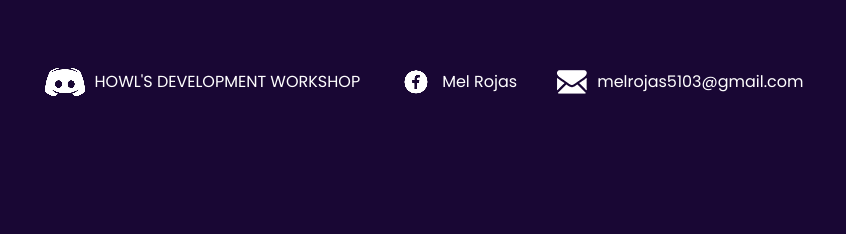
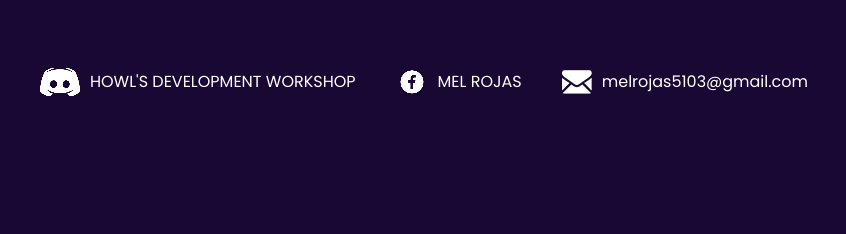
Before and after one commit to Howl-dotcom/Rojas_JohnMhel, a plain HTML site: page contact.html in a window 1280 px wide. Shown: the part 414-648 px from the top of the page, 216-1062 px from the left. Drawn offline with nearby package versions, Linux system fonts and the light colour scheme.

Commit message:
contact.html

```diff
--- a/contact.html
+++ b/contact.html
@@ -99,7 +99,7 @@
         </a>
         <a href="https://www.facebook.com/howldotcom/" target="_blank" rel="noopener noreferrer" aria-label="Mel Rojas Facebook">
           <img src="images/fb.png" alt="Facebook Icon" />
-          <span>Mel Rojas</span>
+          <span>MEL ROJAS</span>
         </a>
         <a href="https://mail.google.com/mail/u/0/#inbox?compose=CllgCJvkXlrxjwnHzwWJpfCnHKdSBNQHKFVSWVlcSDBvbmwjHGvswxjcGwHbflsGFpwFlBNmblB" aria-label="Send email to Mel Rojas">
           <img src="images/envelope-white.png" alt="Email Icon" />
```
